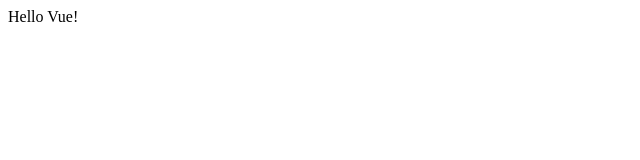
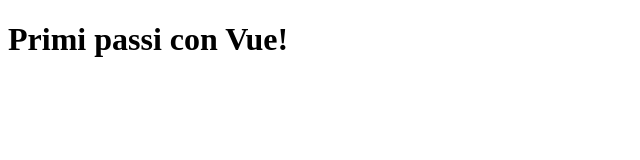
Before and after one commit to SaraG94/vue-hello, a plain HTML site: page index.html in a window 1280 px wide. Shown: the whole page, without its empty margins (0-640 px from the left). Drawn offline with nearby package versions, Linux system fonts and the light colour scheme.

Commit message:
FEAT title

```diff
--- a/index.html
+++ b/index.html
@@ -9,7 +9,9 @@
 <body>
     <script src="https://unpkg.com/vue@3/dist/vue.global.js"></script>
 
-    <div id="app">{{ message }}</div>
+    <div id="app">
+        <h1>{{ message }}</h1>
+    </div>
 
     <script>
     const { createApp } = Vue
@@ -17,7 +19,7 @@
     createApp({
         data() {
         return {
-            message: 'Hello Vue!'
+            message: 'Primi passi con Vue!'
         }
         }
     }).mount('#app')
```
